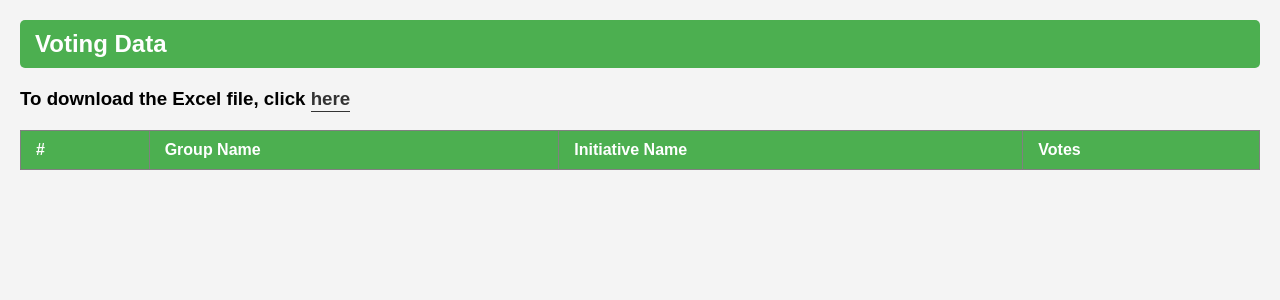
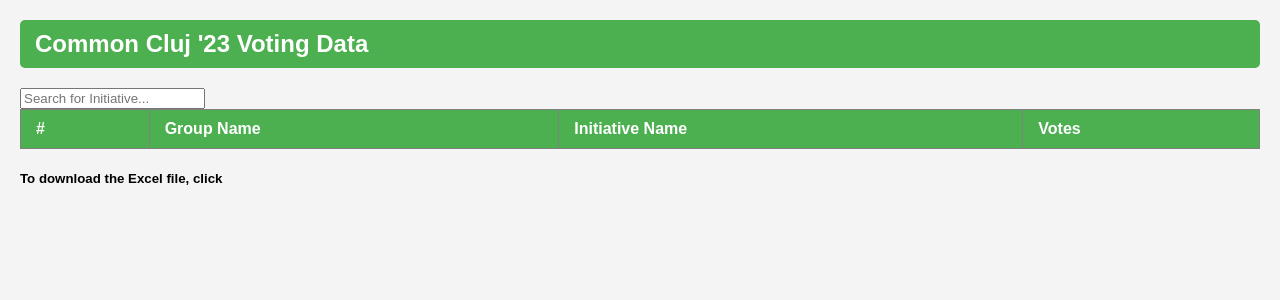
Before and after one commit to samuelbud/common_scraping, a Flask app: template templates/index.html in a window 1280 px wide. Shown: the top 300 px of the page. Run offline with Flask 3, Linux system fonts and the light colour scheme; the template is opened without the code that fills it, so the values that code supplies are empty.

Commit message:
added search initative funtionality

```diff
--- a/static/css/styles.css
+++ b/static/css/styles.css
@@ -56,3 +56,7 @@
 tbody tr:hover {
     background-color: #ddd;
 }
+
+.highlight {
+    background-color: yellow;
+}
--- a/templates/index.html
+++ b/templates/index.html
@@ -7,8 +7,8 @@
     <title>Votes Data</title>
 </head>
 <body>
-    <h2>Voting Data</h2>
-    <h3>To download the Excel file, click <a href="http://localhost:5000/get_votes?download=true">here</a></h3>
+    <h2>Common Cluj '23 Voting Data</h2>
+    <input type="text" id="searchInput" placeholder="Search for Initiative...">
     <table border="1">
         <thead>
             <tr>
@@ -29,5 +29,4 @@
             {% endfor %}
         </tbody>
     </table>
-</body>
-</html>
+    <h5>To download the Excel file, click <a href
```
Also changed, not shown: static/js/searchHighlight.js (added, +12 -0 lines).
